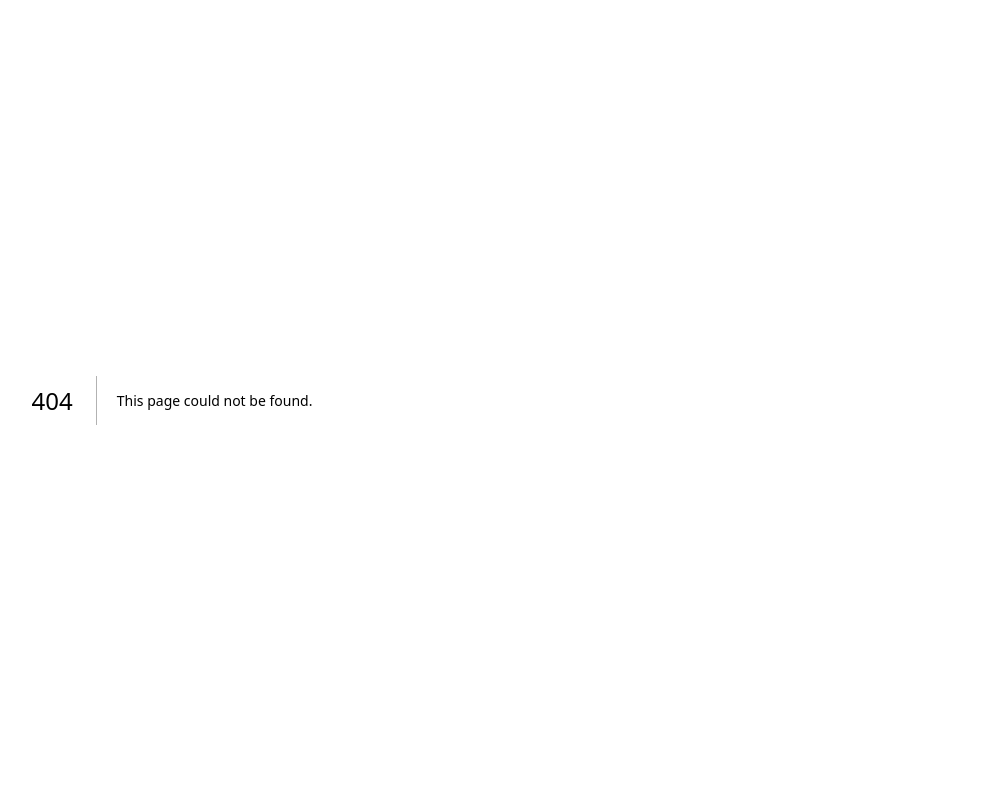
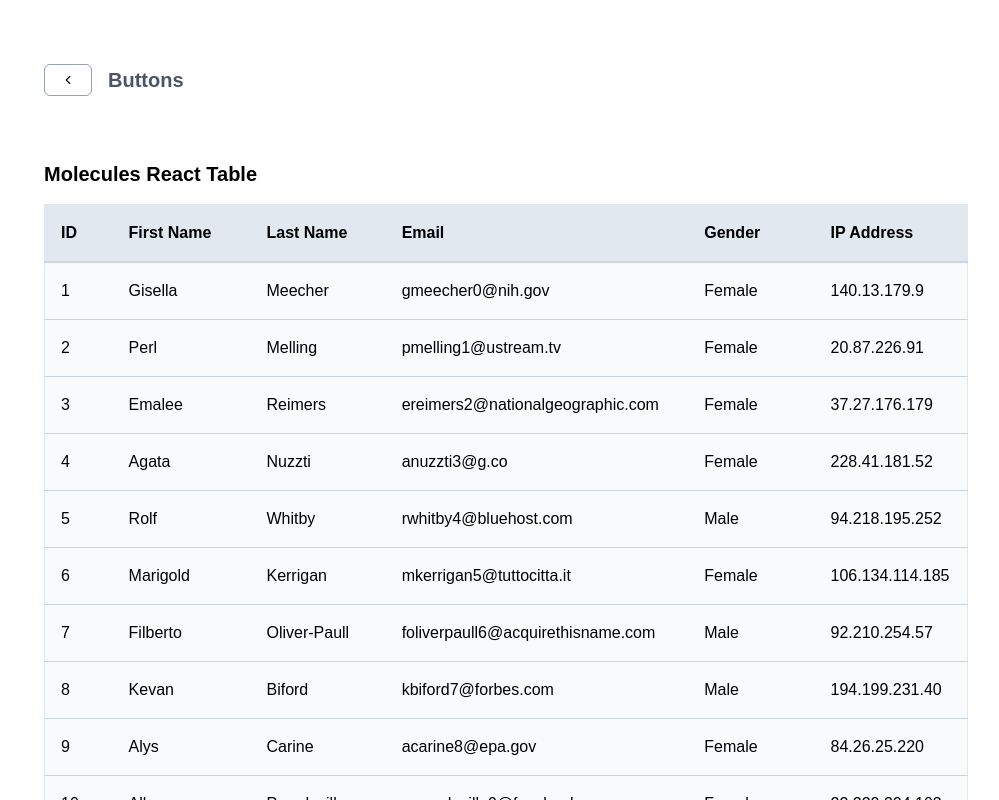
Before and after one commit to mcosme000/components-library, a Next.js app: page /tables in a window 1280 px wide. Before the commit this address had no page. Shown: the top 800 px of the page, without its empty margins (212-1211 px from the left). Built offline with nearby package versions, Linux system fonts and the light colour scheme.

Commit message:
feature: update home links and add pages

```diff
--- /dev/null
+++ b/src/app/dropdowns/page.tsx
@@ -0,0 +1,13 @@
+import { MoleculesHeader } from "@/components/molecules/header";
+import { SubstancesDropdownHeader } from "@/components/substances/dropdown/header";
+
+export default function DropdownsPage() {
+  return (
+    <main>
+      <MoleculesHeader title="Buttons" backIcon />
+      <div className="flex items-center justify-items-center min-h-screen gap-4">
+        <SubstancesDropdownHeader />
+      </div>
+    </main>
+  );
+}
--- /dev/null
+++ b/src/app/tables/page.tsx
@@ -0,0 +1,14 @@
+import { MoleculesHeader } from "@/components/molecules/header";
+import { MoleculesReactTable } from "@/components/molecules/table/react-table";
+
+export default function TablesPage() {
+  return (
+    <main>
+      <MoleculesHeader title="Buttons" backIcon />
+      <div className="flex flex-col min-h-screen gap-4">
+        <h1 className="text-xl font-bold">Molecules React Table</h1>
+        <MoleculesReactTable />
+      </div>
+    </main>
+  );
+}
--- a/src/components/substances/landingLinks/index.tsx
+++ b/src/components/substances/landingLinks/index.tsx
@@ -16,6 +16,10 @@ export const SubstancesLandingLinks = () => {
     cards: {
       title: "Cards",
       href: "/cards",
+    },
+    dropwdowns: {
+      title: "Dropdowns",
+      href: "/dropdowns",
     },
     tables: {
       title: "Tables",
```
